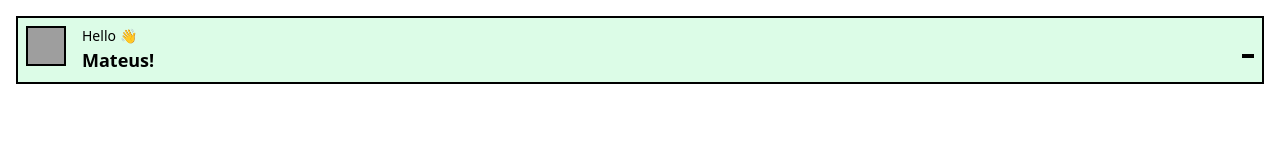
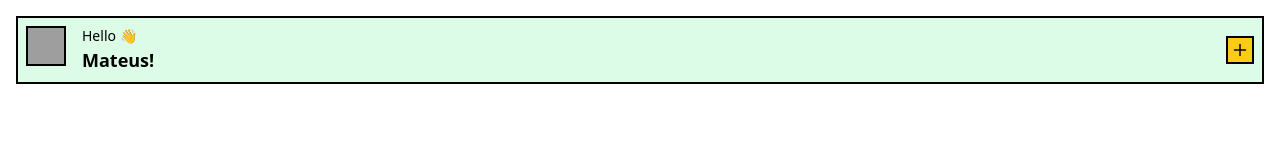
Before and after one commit to MateusP21/anoted, a Next.js app: page / in a window 1280 px wide. Shown: the top 160 px of the page. Built offline with nearby package versions, Linux system fonts and the light colour scheme; grey boxes are pictures that could not be loaded.

Commit message:
chore: add phosphor react lib

```diff
--- a/package.json
+++ b/package.json
@@ -12,6 +12,7 @@
     "eslint": "8.26.0",
     "eslint-config-next": "13.0.2",
     "next": "13.0.2",
+    "phosphor-react": "^1.4.1",
     "react": "18.2.0",
     "react-dom": "18.2.0"
   },
--- a/pages/index.js
+++ b/pages/index.js
@@ -1,6 +1,6 @@
 /* eslint-disable @next/next/no-img-element */
 import Head from 'next/head';
-
+import { Plus } from 'phosphor-react';
 export default function Home() {
   return (
     <div className="bg-white">
@@ -25,8 +25,10 @@ export default function Home() {
         <div>
           <button
             title="Add Note"
-            class="bg-yellow-400 px-1 py-0 border-2 border-black"
-          ></button>
+            class="bg-yellow-400 p-1 border-2 border-black flex items-center"
+          >
+            <Plus size={16} color="#0f0000" weight="bold" />
+          </button>
         </div>
       </header>
     </div>
```
Also changed, not shown: 1 other file (tests, documents, lock files or other folders).
